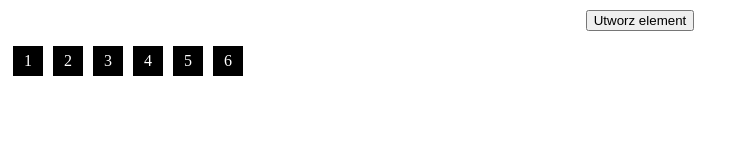
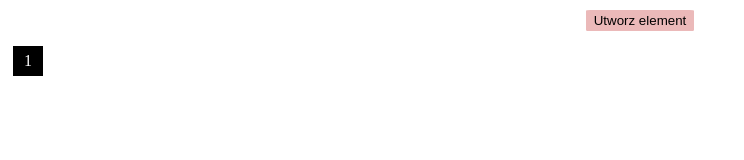
Before and after one commit to conic916/pratiqueJS, a website: page index.html in a window 1280 px wide. Both pictures are taken after a click on the button "Utworz element". Shown: the whole page, without its empty margins (0-744 px from the left). Drawn offline with Linux system fonts and the light colour scheme.

Commit message:
Add styles

```diff
--- a/index.html
+++ b/index.html
@@ -1,9 +1,9 @@
 <!DOCTYPE html>
 <html lang="EN">
-<meta charset="utf-8" />
 
 <head>
   <title>Title of the document</title>
+  <meta charset="utf-8" />
   <meta name="viewport" content="width=device-width, initial-scale=1.0">
   <link href="https://fonts.googleapis.com/css?family=Crimson+Text&display=swap" rel="stylesheet">
   <link rel="stylesheet" type="text/css" href="./css/style.css">
@@ -11,12 +11,7 @@
 
 <body>
   <button>Utworz element</button>
-  <div>1</div>
-  <div>2</div>
-  <div>3</div>
-  <div>4</div>
-  <div>5</div>
-  <div>6</div>
+
   <script src="js.js"></script>
 </body>
 
--- a/js.js
+++ b/js.js
@@ -1,3 +1,22 @@
 'use strict';
 
+//variable et méthode querySelector :
 const btn = document.querySelector("button");
+let number = 1;
+
+//fonction anonyme, pour méthode addEventListener (addElement) :
+const addElement = function () {
+
+    const divElement = document.createElement("div");
+    divElement.textContent = number;
+    if (number%5 == 0) {
+        divElement.classList.add("circle");
+        //console.log("5element");
+    }
+    document.body.appendChild(divElement);
+    number++; //incrément number +1
+    //console.log("number");
+};
+
+// create méthode addEventListener :
+btn.addEventListener("click", addElement);
--- a/sass/style.scss
+++ b/sass/style.scss
@@ -1,6 +1,9 @@
 button {
     display: block;
     margin: 10px auto;
+    background: rgb(235, 185, 185);
+    border: 2px solid rgb(235, 185, 185);
+    border-radius: 4%;
 }
 
 div {
@@ -16,7 +19,8 @@ div {
 
 .circle {
     background: rgb(69, 192, 192);
-    border-radius: 50%;
     color: black;
-    border: 2px solid black;
+    border: 1px solid black;
+    text-align: center;
+    line-height: 30px;
 }
```
Also changed, not shown: css/style.css, 1 other file.
